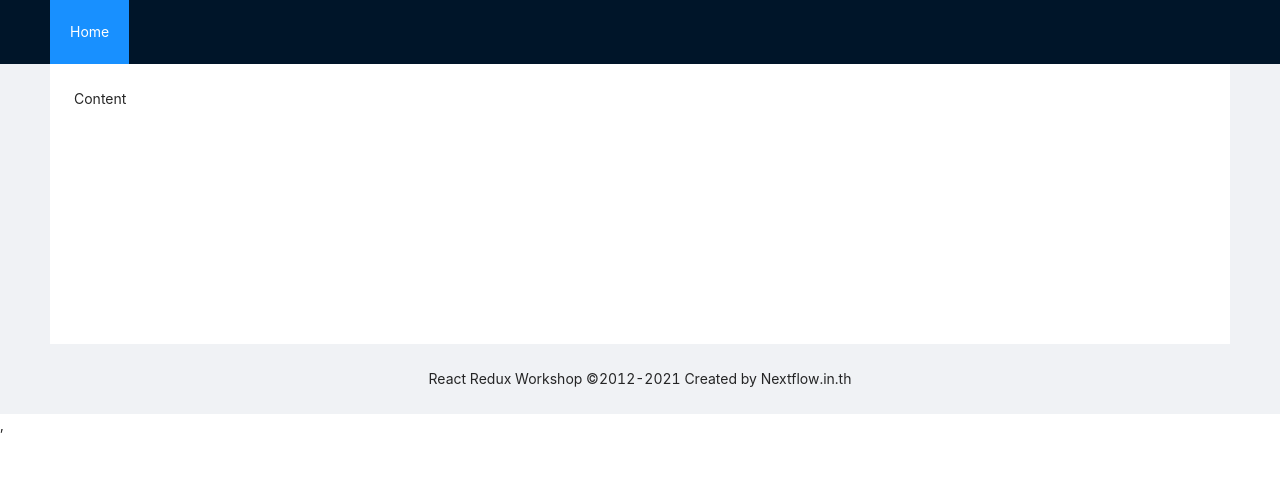
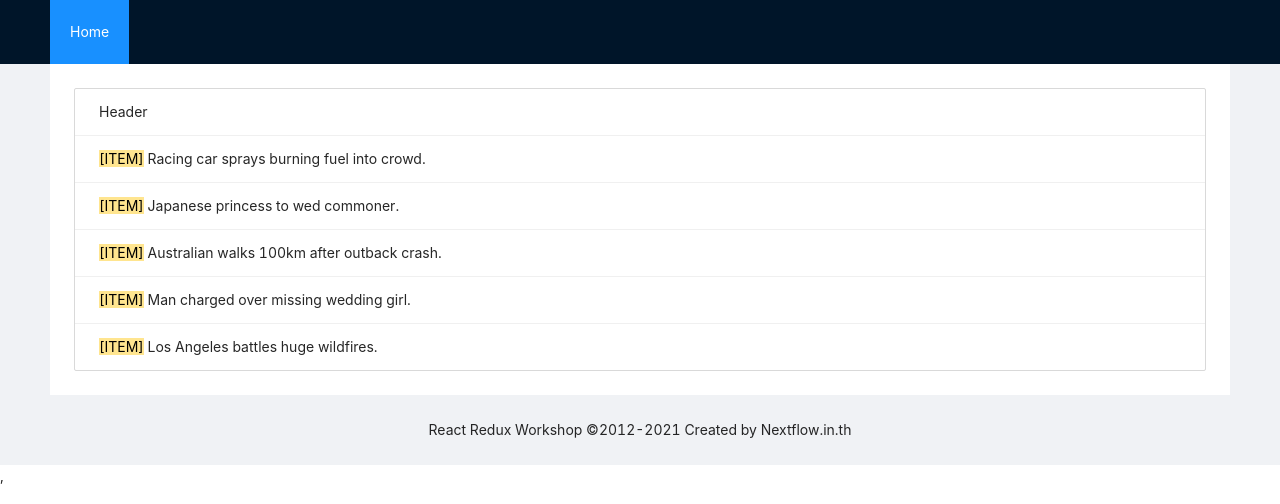
Before and after one commit to teerasej/react-redux-item-list-web-app, a React (Create React App) app: page / in a window 1280 px wide. Shown: the top 504 px of the page. Built offline with nearby package versions, Linux system fonts and the light colour scheme.

Commit message:
create item list component

```diff
--- a/src/App.js
+++ b/src/App.js
@@ -3,6 +3,7 @@ import logo from './logo.svg';
 import './App.css';
 import HeaderBar from './components/HeaderBar';
 import {Layout, Menu} from 'antd';
+import ItemList from './components/list-item/ItemList';
 const {Header, Content, Footer} = Layout;
 
 class App extends React.Component {
@@ -19,7 +20,9 @@ class App extends React.Component {
             background: '#fff',
             padding: 24,
             minHeight: 280
-          }}>Content</div>
+          }}>
+            <ItemList/>
+          </div>
         </Content>
         <Footer style={{
           textAlign: 'center'
--- /dev/null
+++ b/src/components/list-item/ItemList.js
@@ -0,0 +1,26 @@
+import { List, Typography } from 'antd';
+import React from 'react'
+
+export default function ItemList() {
+
+    const data = [
+        'Racing car sprays burning fuel into crowd.',
+        'Japanese princess to wed commoner.',
+        'Australian walks 100km after outback crash.',
+        'Man charged over missing wedding girl.',
+        'Los Angeles battles huge wildfires.',
+    ];
+
+    return (
+        <List
+            header={<div>Header</div>}
+            bordered
+            dataSource={data}
+            renderItem={item => (
+                <List.Item>
+                    <Typography.Text mark>[ITEM]</Typography.Text> {item}
+                </List.Item>
+            )}
+        />
+    )
+}
```
